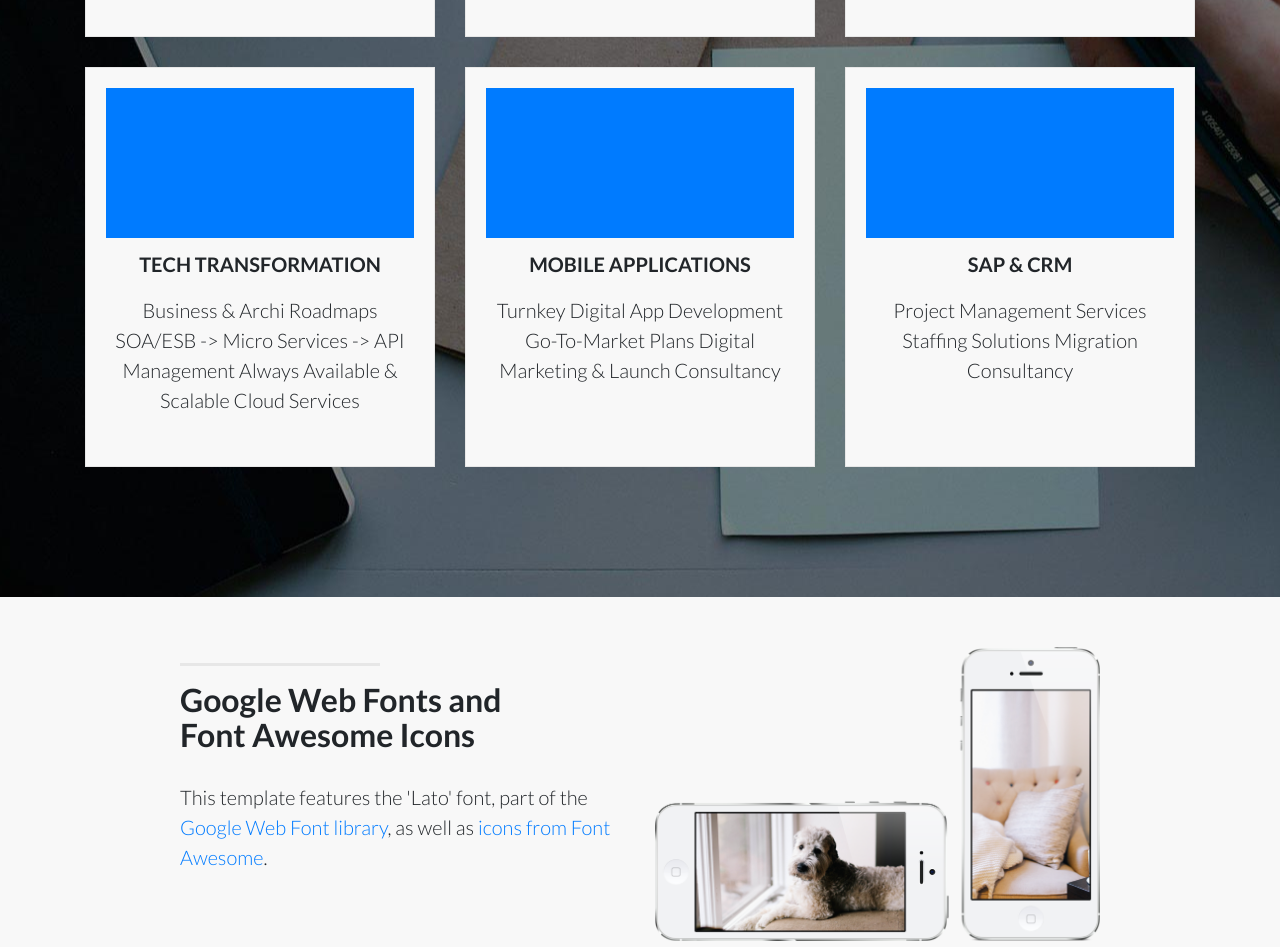
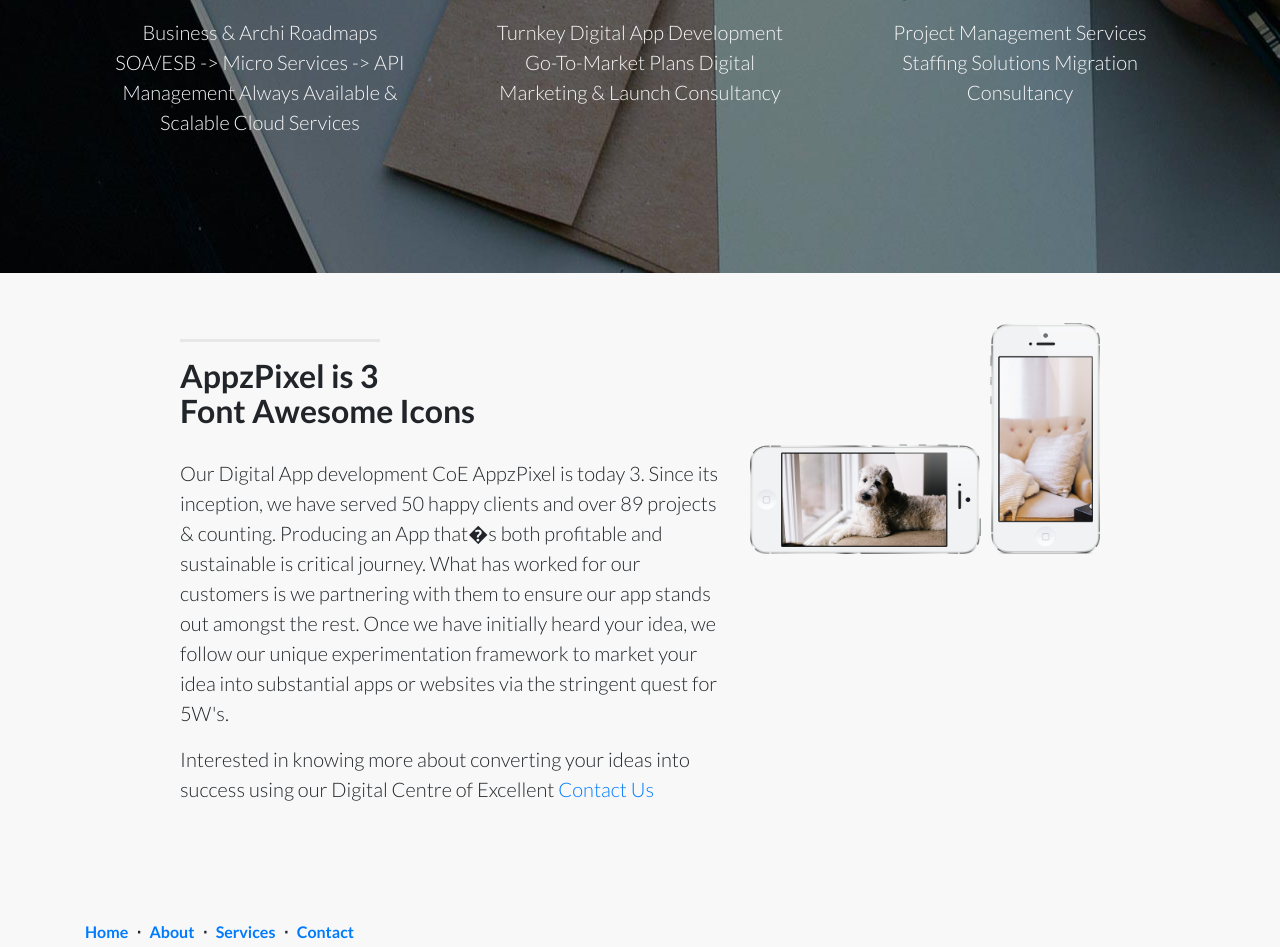
Before and after one commit to markrowi/pages, a website: page SourceSys/index.html in a window 1280 px wide. Shown: the part 3495-4442 px from the top of the page. Drawn offline with Linux system fonts and the light colour scheme.

Commit message:
2nd day update

```diff
--- a/SourceSys/css/sis.css
+++ b/SourceSys/css/sis.css
@@ -207,29 +207,29 @@
 }
 
 .port-box {
-  background: white;
+  /* background: white; */
   text-align: center;
-  height: 400px;
+  /* height: 400px; */
   padding: 20px;
-  margin-bottom: 30px;
-  border:1px solid #e7e7e7;
-  background-color: #f8f8f8;
+  /* margin-bottom: 30px; */
+  /* border:1px solid #e7e7e7; */
+  /* background-color: #f8f8f8; */
 
 }
 
 .port-title{
-  color:#212529;
+  /* color:#212529; */
   padding-top: 15px;
   text-transform: uppercase;
   font-size: 20px;
 }
 
 .port-content {
-  color:#212529;
+  /* color:#212529; */
   margin-top: 20px;
 }
 
 .port-header {
-  height: 150px;
-  background-color: #007bff;
+  height: 50px;
+  /* background-color: #007bff; */
 }
--- a/SourceSys/index.html
+++ b/SourceSys/index.html
@@ -293,15 +293,14 @@
       <div class="container">
 
         <div class="row">
-          <div class="col-lg-5 ml-auto">
+          <div class="col-lg-6 ml-auto">
             <hr class="section-heading-spacer">
             <div class="clearfix"></div>
-            <h2 class="section-heading">Google Web Fonts and<br>Font Awesome Icons</h2>
-            <p class="lead">This template features the 'Lato' font, part of the
-              <a target="_blank" href="http://www.google.com/fonts">Google Web Font library</a>, as well as
-              <a target="_blank" href="http://fontawesome.io">icons from Font Awesome</a>.</p>
+            <h2 class="section-heading">AppzPixel is 3<br>Font Awesome Icons</h2>
+            <p class="lead">Our Digital App development CoE AppzPixel is today 3. Since its inception, we have served 50 happy clients and over 89 projects & counting. Producing an App that�s both profitable and sustainable is critical journey. What has worked for our customers is we partnering with them to ensure our app stands out amongst the rest. Once we have initially heard your idea, we follow our unique experimentation framework to market your idea into substantial apps or websites via the stringent quest for 5W's.</p>
+            <p class="lead">Interested in knowing more about converting your ideas into success using our Digital Centre of Excellent <a href="" target="_blank">Contact Us</a>               </p>
           </div>
-          <div class="col-lg-5 mr-auto ">
+          <div class="col-lg-4 mr-auto ">
             <img class="img-fluid" src="img/phones.png" alt="">
           </div>
         </div>
```
